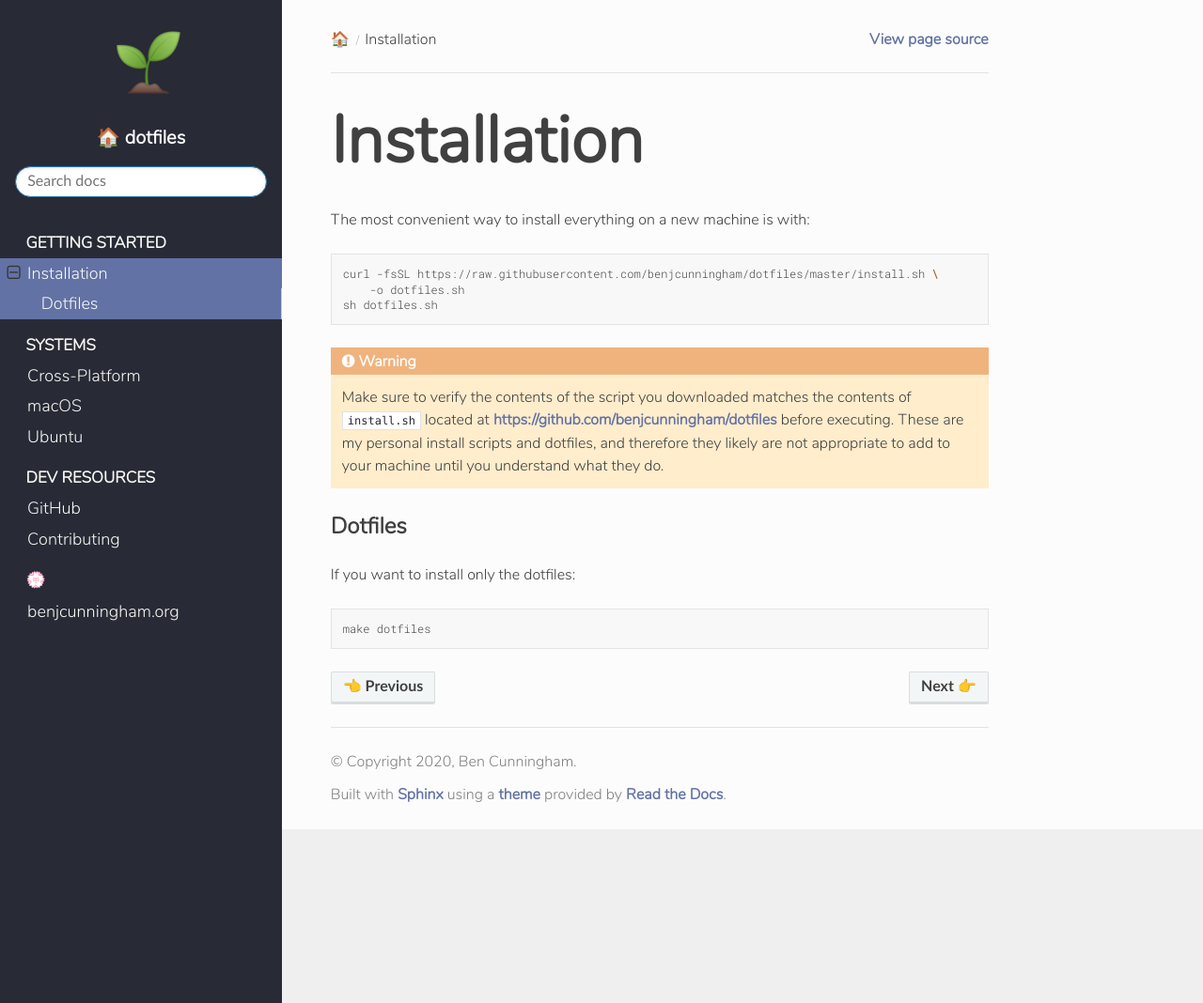
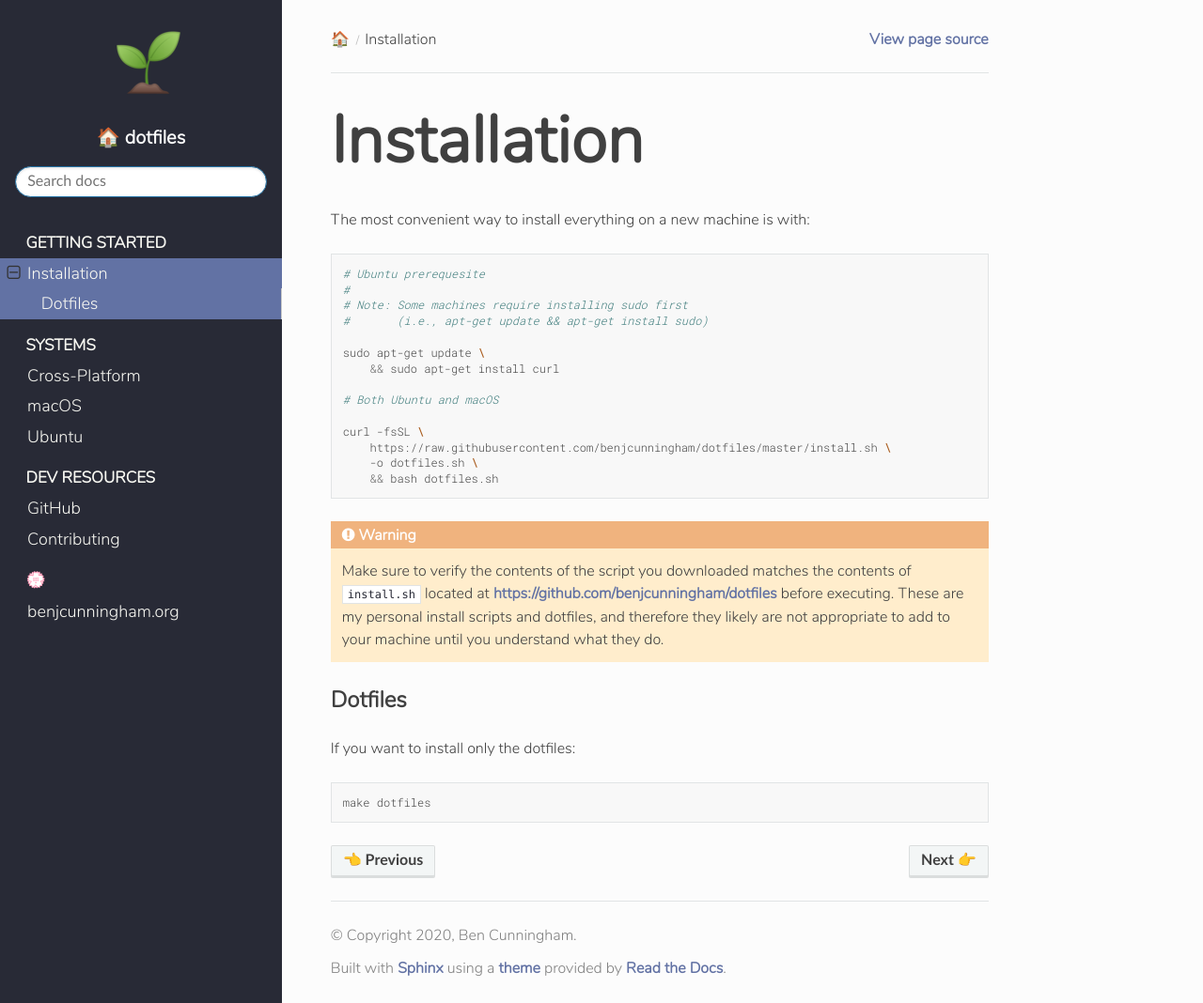
Before and after one commit to benjcunningham/dotfiles, a Sphinx documentation site: the page built from docs/source/installation.rst, in a window 1280 px wide and 1068 px high. Shown: the whole window at 94% size. Built offline with Sphinx 7.4.7 and the Read the Docs theme 2.0.0, drawn with Linux system fonts in a browser that asks for light colours.

Commit message:
Update docs to mention installing curl on Ubuntu

```diff
--- a/docs/source/installation.rst
+++ b/docs/source/installation.rst
@@ -5,9 +5,20 @@ The most convenient way to install everything on a new machine is with:
 
 .. code-block:: bash
 
-    curl -fsSL https://raw.githubusercontent.com/benjcunningham/dotfiles/master/install.sh \
-        -o dotfiles.sh
-    sh dotfiles.sh
+    # Ubuntu prerequesite
+    #
+    # Note: Some machines require installing sudo first
+    #       (i.e., apt-get update && apt-get install sudo)
+
+    sudo apt-get update \
+        && sudo apt-get install curl
+
+    # Both Ubuntu and macOS
+
+    curl -fsSL \
+        https://raw.githubusercontent.com/benjcunningham/dotfiles/master/install.sh \
+        -o dotfiles.sh \
+        && bash dotfiles.sh
 
 .. warning::
 
```
